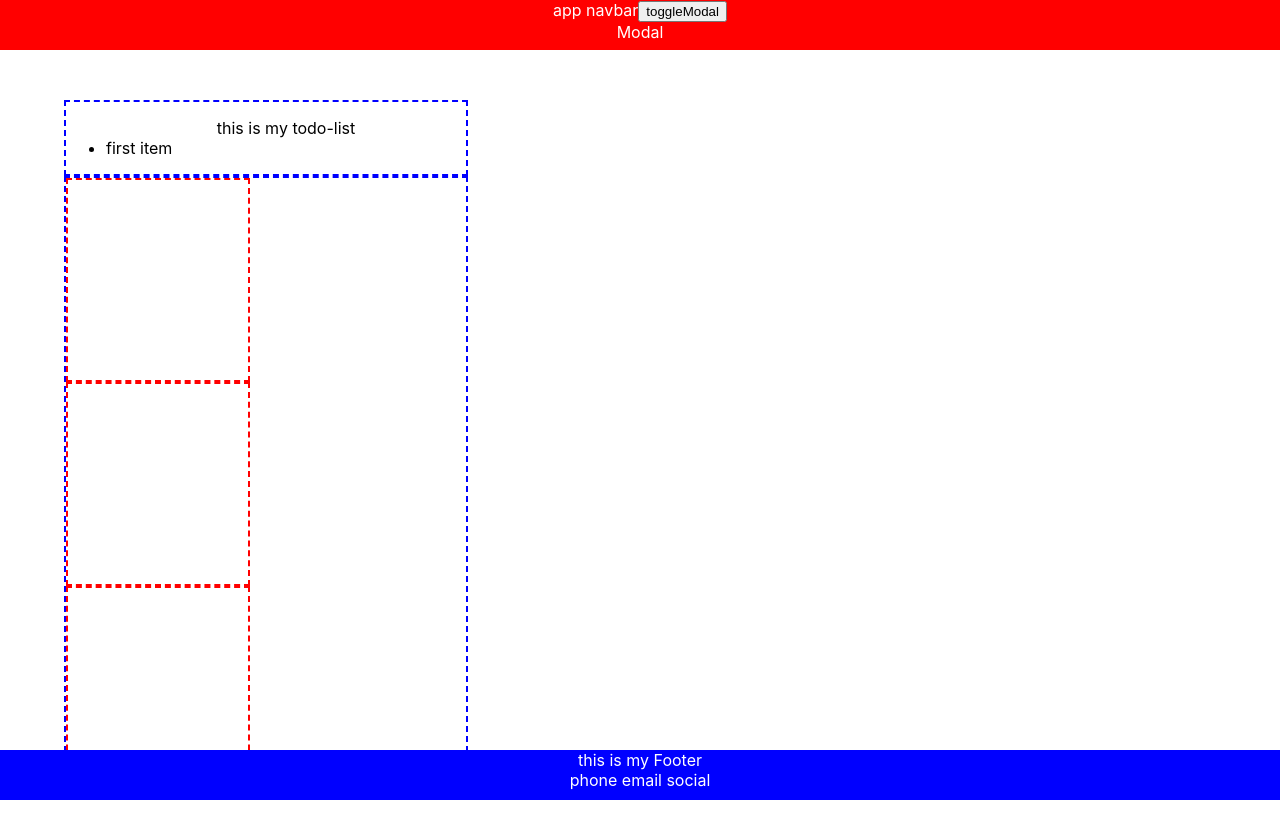
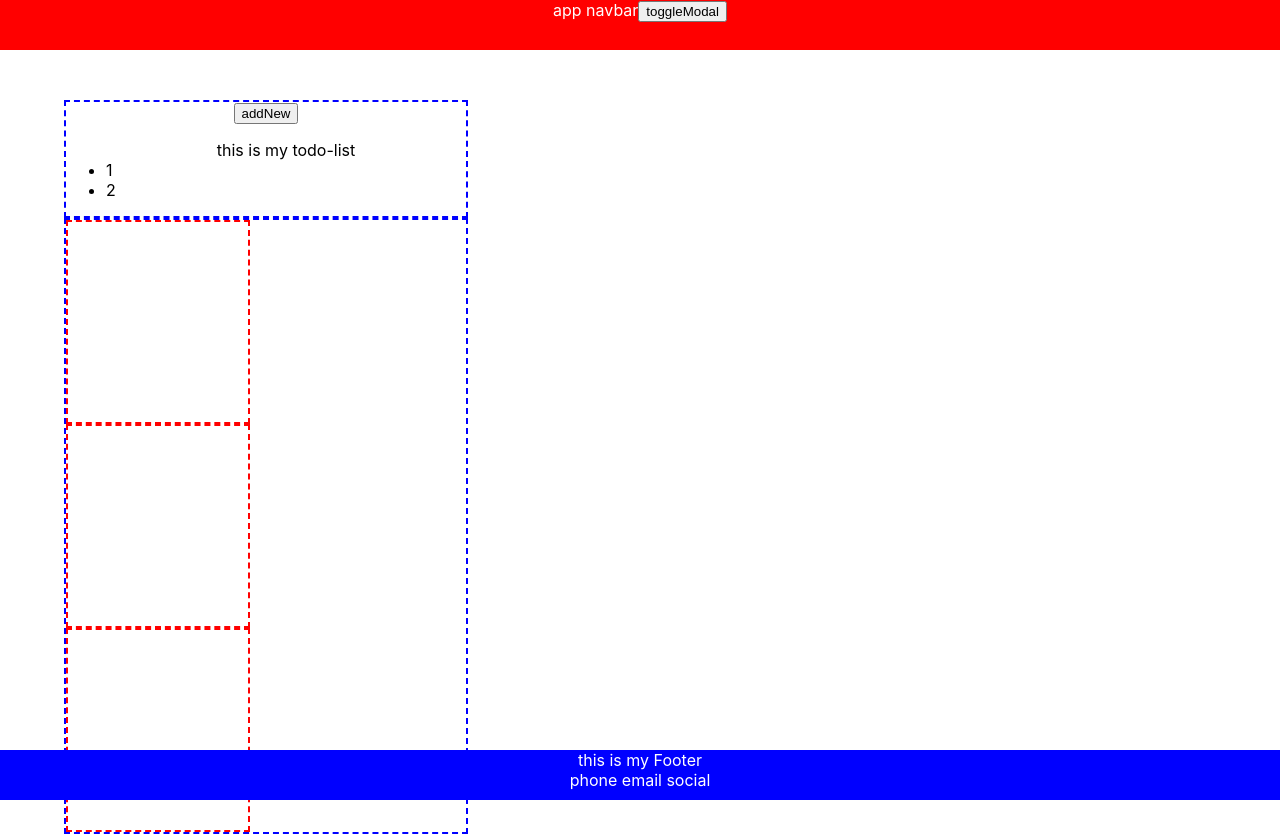
Before and after one commit to stevedoty/my-playground, a React (Create React App) app: page / in a window 1280 px wide. Shown: the top 834 px of the page. Before the commit the page ends 800 px from the top, so only its background shows below. Built offline with nearby package versions, Linux system fonts and the light colour scheme.

Commit message:
display todo list

```diff
--- a/src/App.js
+++ b/src/App.js
@@ -1,8 +1,12 @@
 import React from 'react';
 import './App.css';
 
+let todos = [
+  "1",
+  "2"
+]
 
-let handleClick = (event) => {
+let handleNavbarModalToggle = (event) => {
   event.preventDefault();
   let modalStyle = document.querySelector('#App-Header_Navbar-Button_Modal').style
   if (modalStyle.display === "none"){
@@ -10,8 +14,10 @@ let handleClick = (event) => {
   }else{modalStyle.display = "none"}
 }
 
-let modalStyle = {
-  display:"block"
+let handleTodoButtonClick = (event) => {
+  event.preventDefault();
+  todos.push("3")
+  console.log(todos);
 }
 
 function App() {
@@ -22,8 +28,10 @@ function App() {
       <div className="App-Header">
         <div className="App-Header_Navbar">
           app navbar
-          <button className="App-Header_Navbar-Button" onClick={handleClick}>toggleModal</button>
-          <span id="App-Header_Navbar-Button_Modal" style={modalStyle}>Modal</span>
+          <button className="App-Header_Navbar-Button"
+            onClick={handleNavbarModalToggle}>toggleModal</button>
+          <span id="App-Header_Navbar-Button_Modal"
+            style={{display:"none"}}>Modal</span>
         </div>
       </div>
 
@@ -31,10 +39,11 @@ function App() {
       <div className="App-Body">
 
         <div className="App-Body_Todos">
-
+          <button className="App-Body_Todos-Button"
+            onClick={handleTodoButtonClick}>addNew</button>
           <ul>
             this is my todo-list
-            <li  className="App-Body_Todos-Item">first item</li>
+            {todos.map( element => <li  className="App-Body_Todos-Item">{element}</li> )}
           </ul>
         </div>
         <div className="App-Body_Gallery">
--- /dev/null
+++ b/src/Components/Body.js
@@ -0,0 +1 @@
+import React from 'react';
--- /dev/null
+++ b/src/Components/Footer.js
@@ -0,0 +1 @@
+import React from 'react';
--- /dev/null
+++ b/src/Components/Header.js
@@ -0,0 +1 @@
+import React from 'react';
```
